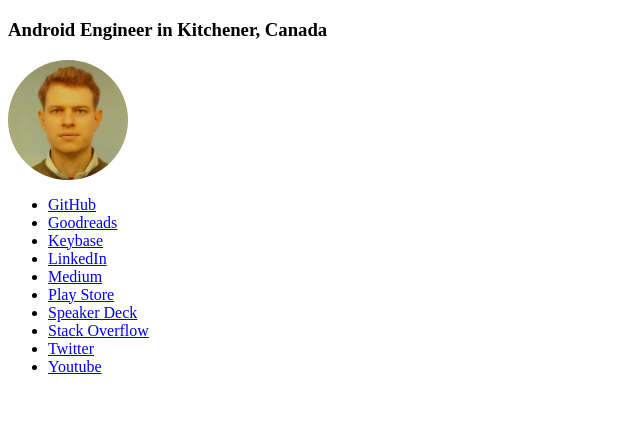
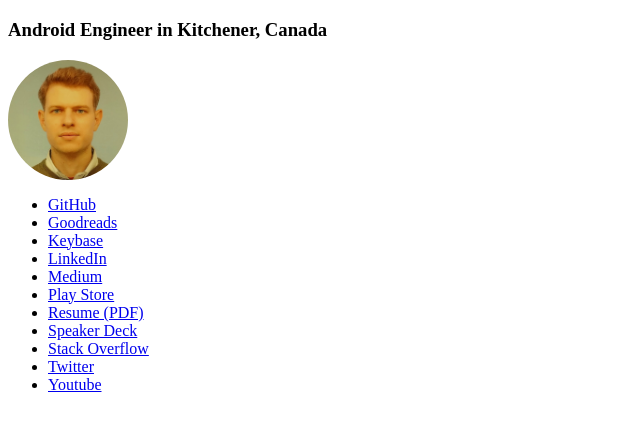
Before and after one commit to oldergod/oldergod.github.io, a plain HTML site: page index.html in a window 1280 px wide. Shown: the part 61-492 px from the top of the page, without its empty margins (0-640 px from the left). Drawn offline with Linux system fonts and the light colour scheme.

Commit message:
Add resume

```diff
--- a/index.html
+++ b/index.html
@@ -22,24 +22,12 @@
     <li><a href="https://linkedin.com/in/bquenaudon/" target="_blank">LinkedIn</a></li>
     <li><a href="https://medium.com/@oldergod" target="_blank">Medium</a></li>
     <li><a href="https://play.google.com/store/apps/developer?id=Beno%C3%AEt+Quenaudon" target="_blank">Play Store</a></li>
-    <!--    <li><a href="./assets/BenoitQuenaudon_AndroidEngineer_2017.pdf" target="_blank">Resume (PDF)</a></li> -->
+    <li><a href="./assets/BenoitQuenaudon_AndroidEngineer.pdf" target="_blank">Resume (PDF)</a></li>
     <li><a href="https://speakerdeck.com/oldergod" target="_blank">Speaker Deck</a></li>
     <li><a href="http://stackoverflow.com/users/1004274/oldergod" target="_blank">Stack Overflow</a></li>
     <li><a href="https://twitter.com/oldergod" target="_blank">Twitter</a></li>
     <li><a href="https://www.youtube.com/playlist?list=PLnX2x2mt--h58TcrJxd5LN6i1Gn2DkVE2" target="_blank">Youtube</a></li>
   </ul>
-
-  <script>
-    (function (i, s, o, g, r, a, m) {
-    i['GoogleAnalyticsObject'] = r; i[r] = i[r] || function () {
-      (i[r].q = i[r].q || []).push(arguments)
-    }, i[r].l = 1 * new Date(); a = s.createElement(o),
-      m = s.getElementsByTagName(o)[0]; a.async = 1; a.src = g; m.parentNode.insertBefore(a, m)
-    })(window, document, 'script', 'https://www.google-analytics.com/analytics.js', 'ga');
-
-    ga('create', 'UA-3284561-2', 'auto');
-    ga('send', 'pageview');
-  </script>
 </body>
 
 </html>
```
Also changed, not shown: 1 other file.
